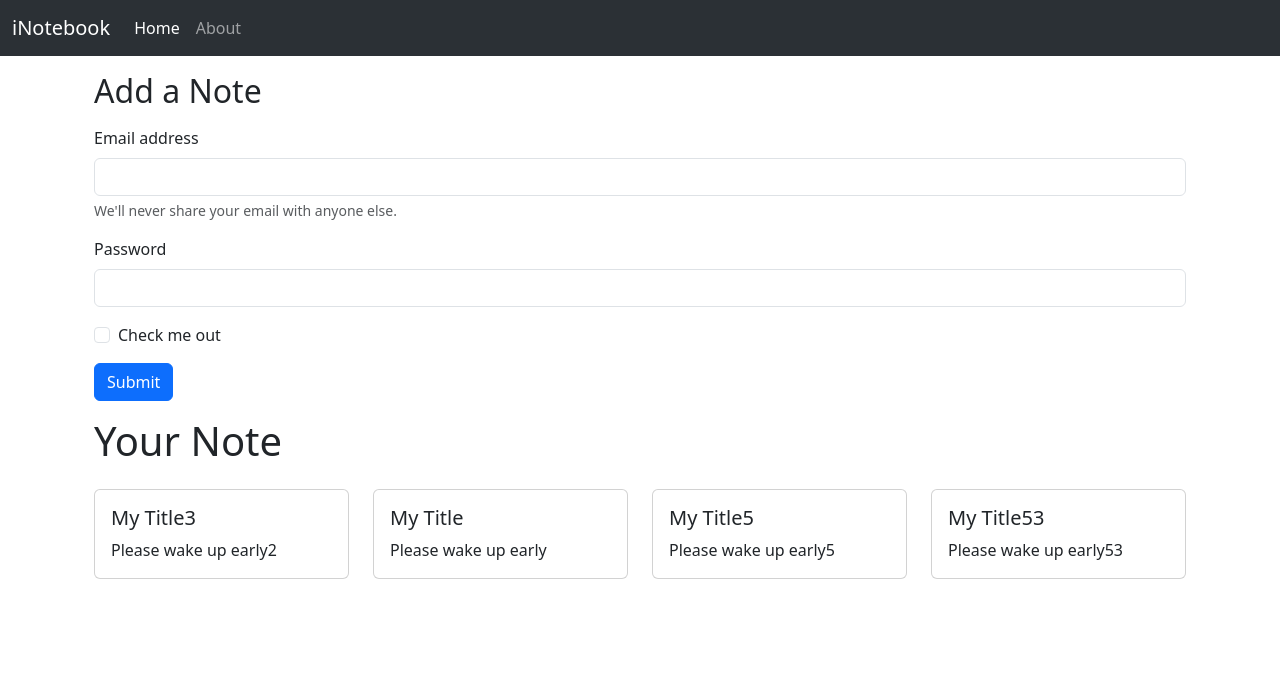
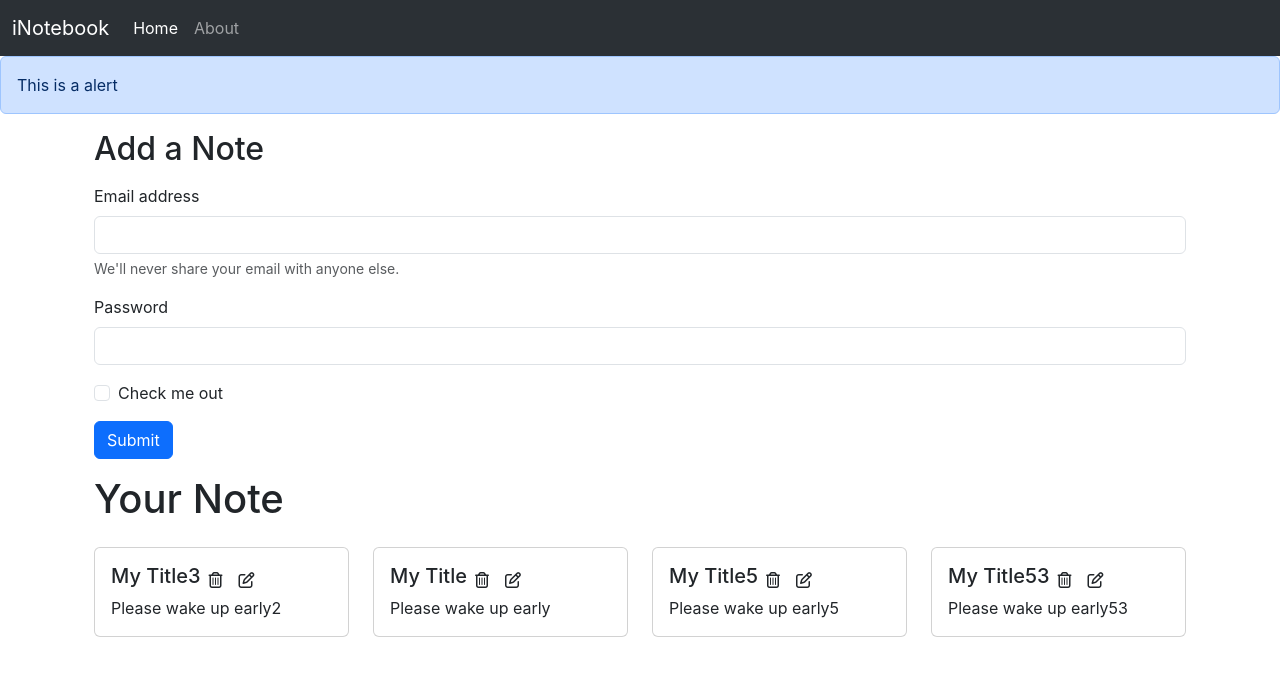
Before and after one commit to Asadujjaman47/iNotebook-Full-Stack-Application-using-React-Node.js, a React (Vite) app in the folder client/: page / in a window 1280 px wide. Shown: the top 676 px of the page. Built offline with nearby package versions, Linux system fonts and the light colour scheme.

Commit message:
Adding font awesome icons to iNotebook

```diff
--- a/client/index.html
+++ b/client/index.html
@@ -16,6 +16,10 @@
     <div id="root"></div>
     <script type="module" src="/src/main.jsx"></script>
     <script
+      src="https://kit.fontawesome.com/71ddbaf830.js"
+      crossorigin="anonymous"
+    ></script>
+    <script
       src="https://cdn.jsdelivr.net/npm/bootstrap@5.3.0-alpha1/dist/js/bootstrap.bundle.min.js"
       integrity="sha384-w76AqPfDkMBDXo30jS1Sgez6pr3x5MlQ1ZAGC+nuZB+EYdgRZgiwxhTBTkF7CXvN"
       crossorigin="anonymous"
--- a/client/src/App.jsx
+++ b/client/src/App.jsx
@@ -1,6 +1,7 @@
 import { BrowserRouter as Router, Route, Routes } from "react-router-dom";
 import "./App.css";
 import About from "./components/About";
+import Alert from "./components/Alert";
 import Home from "./components/Home";
 import Navbar from "./components/Navbar";
 import NoteState from "./context/notes/NoteState";
@@ -11,6 +12,7 @@ function App() {
       <NoteState>
         <Router>
           <Navbar />
+          <Alert message="This is a alert" />
           <div className="container">
             <Routes>
               <Route path="/" element={<Home />} />
--- /dev/null
+++ b/client/src/components/Alert.jsx
@@ -0,0 +1,13 @@
+import React from "react";
+
+const Alert = (props) => {
+  return (
+    <div>
+      <div className="alert alert-primary" role="alert">
+        {props.message}
+      </div>
+    </div>
+  );
+};
+
+export default Alert;
--- a/client/src/components/Noteitem.jsx
+++ b/client/src/components/Noteitem.jsx
@@ -7,7 +7,11 @@ const Noteitem = (props) => {
     <div className="col-md-3">
       <div className="card my-3">
         <div className="card-body">
-          <h5 className="card-title">{note.title}</h5>
+          <div className="d-flex align-items-center">
+            <h5 className="card-title">{note.title}</h5>
+            <i className="far fa-trash-alt mx-2"></i>
+            <i className="far fa-edit mx-2"></i>
+          </div>
           <p className="card-text">{note.description}</p>
         </div>
       </div>
--- a/client/src/index.css
+++ b/client/src/index.css
@@ -0,0 +1,17 @@
+body {
+  margin: 0;
+  font-family: -apple-system, BlinkMacSystemFont, "Segoe UI", "Roboto", "Oxygen",
+    "Ubuntu", "Cantarell", "Fira Sans", "Droid Sans", "Helvetica Neue",
+    sans-serif;
+  -webkit-font-smoothing: antialiased;
+  -moz-osx-font-smoothing: grayscale;
+}
+
+code {
+  font-family: source-code-pro, Menlo, Monaco, Consolas, "Courier New",
+    monospace;
+}
+
+i {
+  cursor: pointer;
+}
```
